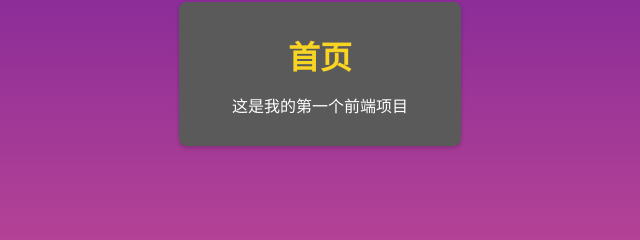
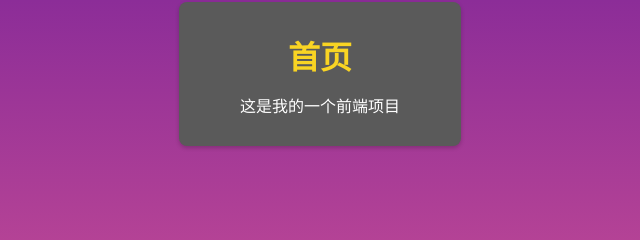
Before and after one commit to Lucianna-HuJinwen/My-web, a plain HTML site: page blog.html in a window 1280 px wide. Shown: the part 202-442 px from the top of the page, 320-960 px from the left. Drawn offline with Linux system fonts and the light colour scheme.

Commit message:
Update blog.html

```diff
--- a/blog.html
+++ b/blog.html
@@ -20,7 +20,7 @@
         <main>
             <article class="blog-post">
                 <h2>首页</h2>
-                <p>这是我的第一个前端项目</p>
+                <p>这是我的一个前端项目</p>
             </article>
         </main>
         <footer>
```
